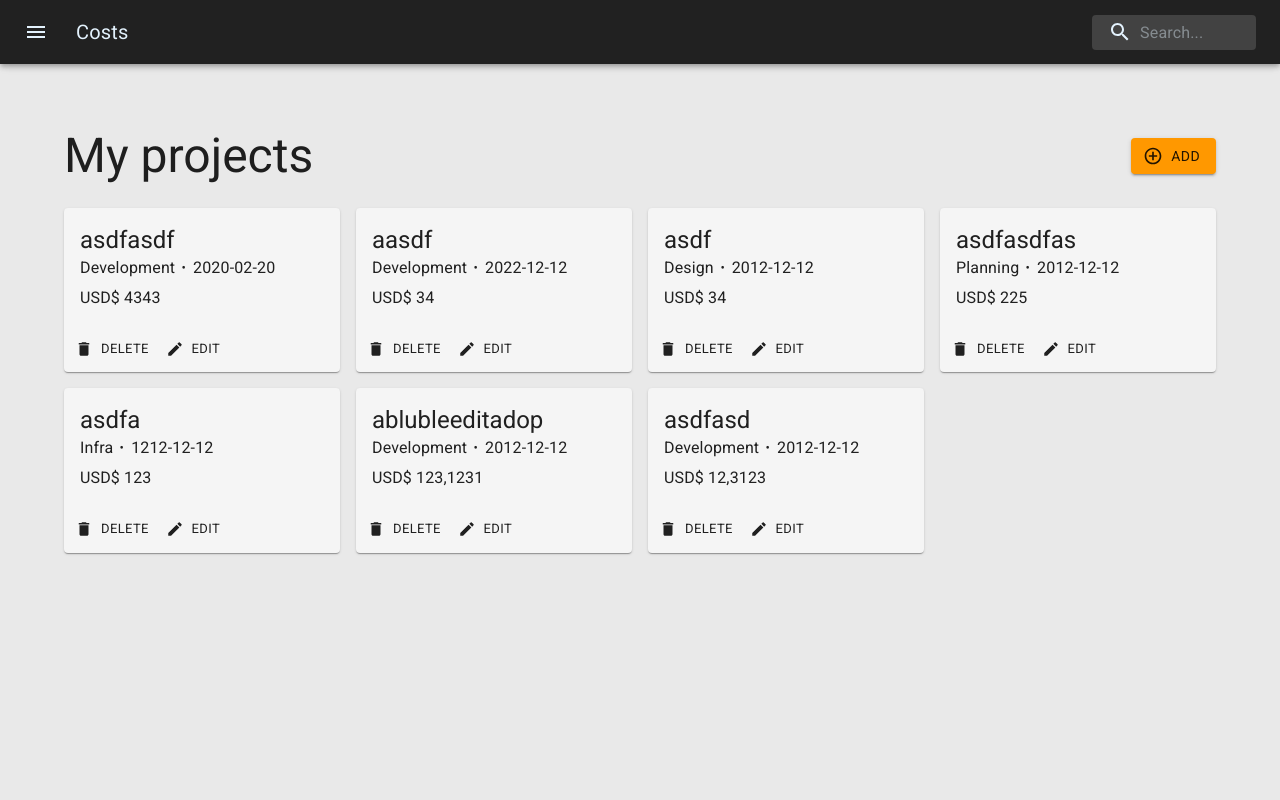
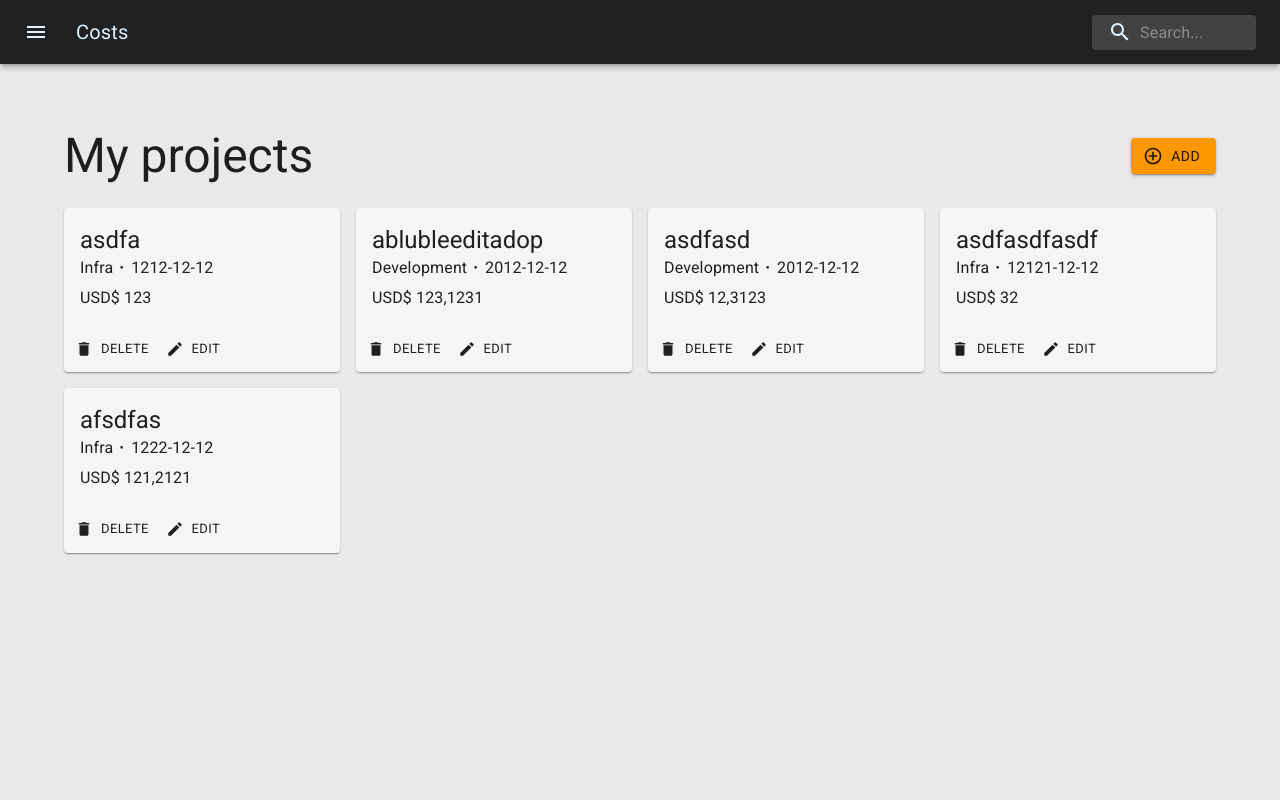
Before and after one commit to vicdant1/react-and-material-ui-study-project, a React (Create React App) app: page /projects in a window 1280 px wide. Shown: the top 800 px of the page. Built offline with nearby package versions, Linux system fonts and the light colour scheme; data requests are answered from the project's data file.

Commit message:
removing useless code

```diff
--- a/db.json
+++ b/db.json
@@ -1,33 +1,5 @@
 {
   "projects": [
-    {
-      "ProjectName": "asdfasdf",
-      "ProjectBudget": "USD$ 4343",
-      "ProjectCategory": "Development",
-      "ProjectDeadline": "2020-02-20",
-      "id": 1
-    },
-    {
-      "ProjectName": "aasdf",
-      "ProjectBudget": "USD$ 34",
-      "ProjectCategory": "Development",
-      "ProjectDeadline": "2022-12-12",
-      "id": 2
-    },
-    {
-      "ProjectName": "asdf",
-      "ProjectBudget": "USD$ 34",
-      "ProjectCategory": "Design",
-      "ProjectDeadline": "2012-12-12",
-      "id": 3
-    },
-    {
-      "ProjectName": "asdfasdfas",
-      "ProjectBudget": "USD$ 225",
-      "ProjectCategory": "Planning",
-      "ProjectDeadline": "2012-12-12",
-      "id": 4
-    },
     {
       "ProjectName": "asdfa",
       "ProjectBudget": "USD$ 123",
@@ -48,6 +20,20 @@
       "ProjectBudget": "USD$ 12,3123",
       "ProjectCategory": "Development",
       "id": 7
+    },
+    {
+      "ProjectName": "asdfasdfasdf",
+      "ProjectBudget": "USD$ 32",
+      "ProjectCategory": "Infra",
+      "ProjectDeadline": "12121-12-12",
+      "id": 8
+    },
+    {
+      "ProjectName": "afsdfas",
+      "ProjectBudget": "USD$ 121,2121",
+      "ProjectCategory": "Infra",
+      "ProjectDeadline": "1222-12-12",
+      "id": 9
     }
   ],
   "categories": [
--- a/src/pages/Home/Home.jsx
+++ b/src/pages/Home/Home.jsx
@@ -4,7 +4,7 @@ import savings from '../../img/savings.svg';
 import { Box, Button, Typography } from '@material-ui/core';
 import { Link } from 'react-router-dom'
 
-import LinkButton from '../../components/LinkButton/LinkButton';
+// import LinkButton from '../../components/LinkButton/LinkButton';
 
 const Home = () => {
     const classes = useStyles();
--- a/src/pages/Projects/Projects.jsx
+++ b/src/pages/Projects/Projects.jsx
@@ -1,4 +1,4 @@
-import react, { useState, useEffect } from "react";
+import { useState, useEffect } from "react";
 import axios from "axios";
 import { useLocation, Link } from "react-router-dom";
 import { Snackbar, Typography, Box, Button, Grid } from "@material-ui/core";
@@ -9,8 +9,8 @@ import Loading from "../../components/Loading/Loading";
 
 const Projects = () => {
   const location = useLocation();
-  const success = location.state == "created";
-  const edited = location.state == "edited";
+  const success = location.state === "created";
+  const edited = location.state === "edited";
   const [open, setOpen] = useState(success || edited);
   const [projects, setProjects] = useState([]);
   const [stopLoading, setStopLoading] = useState(false);
@@ -78,7 +78,7 @@ const Projects = () => {
         </Grid>
       </Box>
       {!stopLoading && <Loading />}
-      {stopLoading && projects.length == 0 && (
+      {stopLoading && projects.length === 0 && (
         <Typography variant="h5">No projects yet :(</Typography>
       )}
 
--- a/src/pages/Support/Support.jsx
+++ b/src/pages/Support/Support.jsx
@@ -1,48 +1,4 @@
-import { useState } from "react";
-
 const Support = () => {
-
-    const initialState = {
-        name: 'Joao',
-        email: 'joao@joao.com',
-        language: '',
-        dev: 1
-    }
-
-    const [formValues, setFormValues] = useState(initialState);
-    // [checkValues, setCheckValues] = useState({})
-    // essa funcao eh pra suportar que valores sejam vindos ja marcados
-    const handleInputChange = (e) => {
-        const {name, value, type, checked} = e.target;
-        const isCheckbox = type == 'checkbox';
-        const data = formValues[name] || {};
-
-        if(isCheckbox){
-            data[value] = checked;
-        }
-
-        const newValue = isCheckbox ? data : value;
-
-        setFormValues({...formValues, [name]: newValue})
-    }
-    // essa pega o que ja tem no form e manda
-    const handleSubmit = (e) => {
-        e.preventDefault();
-        const formData = new FormData(document.querySelector('#main-form'));
-        const data = Object.fromEntries(formData);
-
-        console.log(data);
-    }
-
-    // funcao para tankar os checks
-    /* em tese funciona, o problema é que temos que mandar tudo junto
-    const handleChecks = (e) => {
-        const {name, value, checked} = e.target;
-        setCheckValues({...checkValues, [value]: checked})
-        console.log(checkValues)
-    }*/
-
-
     return(
         <div className="page">
             Support
```
